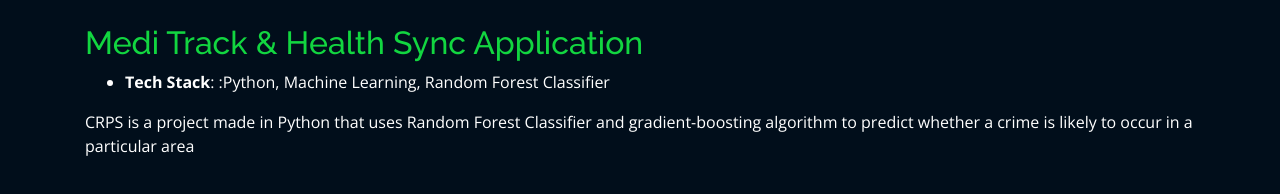
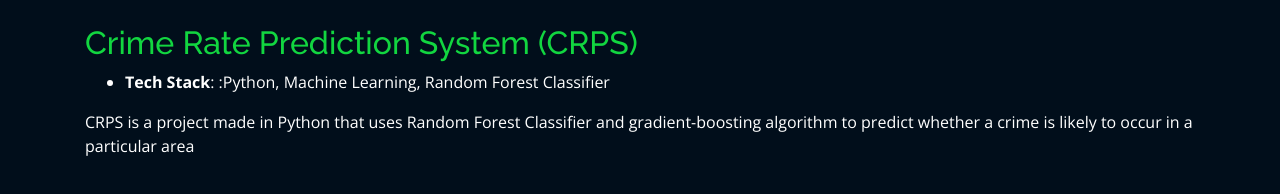
Before and after one commit to sakshidarwey0105/Digital-portfolio, a plain HTML site: page projects/iras.html in a window 1280 px wide. Drawn offline with nearby package versions, Linux system fonts and the light colour scheme; files whose address does not match are found by name.

Commit message:
Update iras.html

```diff
--- a/projects/iras.html
+++ b/projects/iras.html
@@ -43,7 +43,7 @@
 
             <div class="col-lg-12 portfolio-info">
               <br>
-              <h2 style="color:#12d640">Medi Track & Health Sync Application</h2>
+              <h2 style="color:#12d640"> Crime Rate Prediction System (CRPS) </h2>
               <ul>
                 <li><strong>Tech Stack</strong>: :Python, Machine Learning, Random Forest Classifier</li>
 
```
